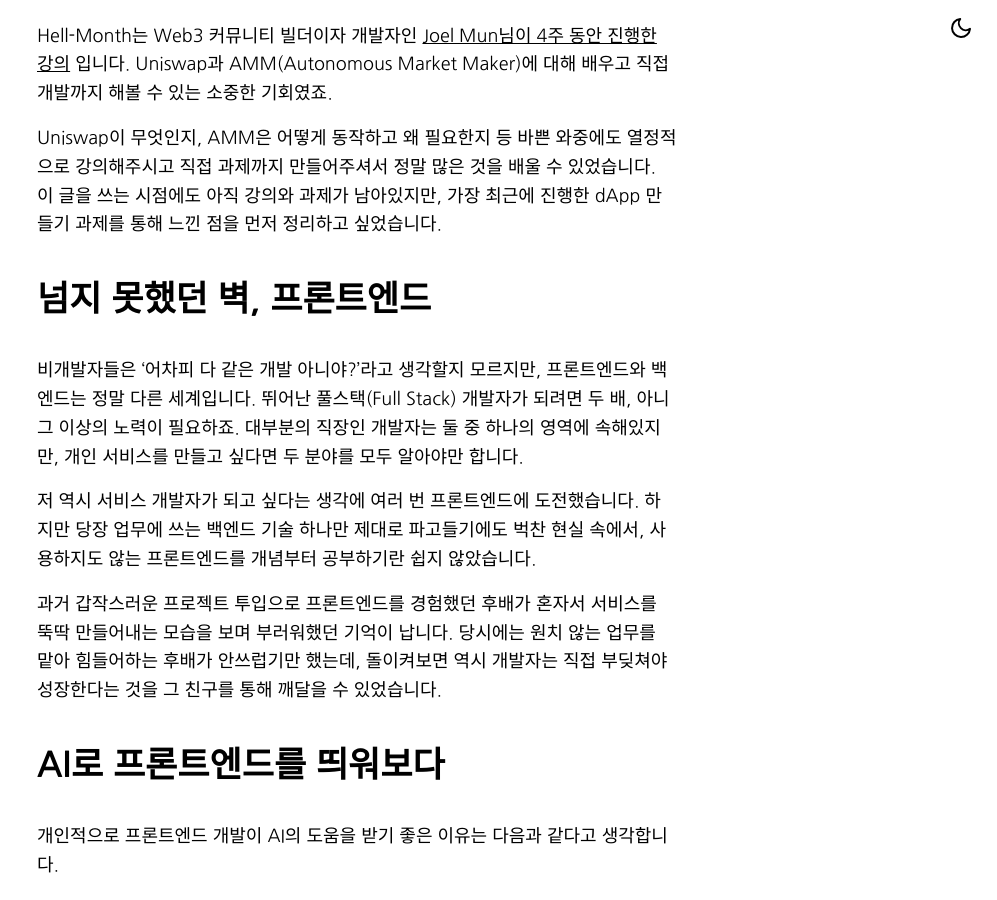
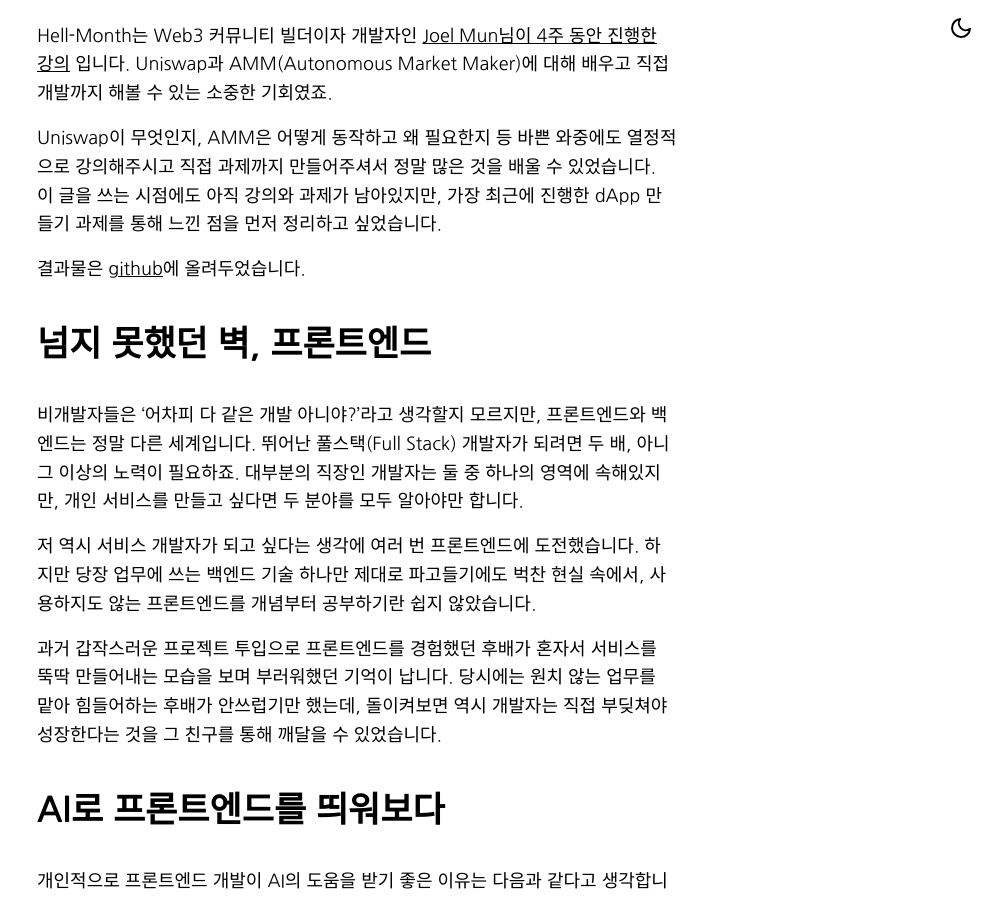
Before and after one commit to wnjoon/wnjoon.github.io, a Jekyll site: the page built from _posts/2025-09-15-miniamm-dapp-with-ai.md, in a window 1280 px wide and 900 px high, scrolled down 410 px. Shown: the whole window, without its empty margins (283-1280 px from the left). Built offline with Jekyll 4.4.1, drawn with Linux system fonts in a browser that asks for light colours.

Commit message:
add git address

```diff
--- a/_posts/2025-09-15-miniamm-dapp-with-ai.md
+++ b/_posts/2025-09-15-miniamm-dapp-with-ai.md
@@ -40,6 +40,8 @@
 Hell-Month는 Web3 커뮤니티 빌더이자 개발자인 [Joel Mun님이 4주 동안 진행한 강의](https://www.linkedin.com/posts/7oelm_%EA%B0%9C%EB%B0%9C%EC%9E%90-%EC%A1%B0%EC%97%98%EA%B3%BC-web3-%EC%82%BD%EC%A7%88-activity-7360115833097908225-HMuM?utm_source=share&utm_medium=member_desktop&rcm=ACoAACX_74kB5FHdEvU5kLzcald4RDFZSjBrrKA) 입니다. Uniswap과 AMM(Autonomous Market Maker)에 대해 배우고 직접 개발까지 해볼 수 있는 소중한 기회였죠.
 
 Uniswap이 무엇인지, AMM은 어떻게 동작하고 왜 필요한지 등 바쁜 와중에도 열정적으로 강의해주시고 직접 과제까지 만들어주셔서 정말 많은 것을 배울 수 있었습니다. 이 글을 쓰는 시점에도 아직 강의와 과제가 남아있지만, 가장 최근에 진행한 dApp 만들기 과제를 통해 느낀 점을 먼저 정리하고 싶었습니다.
+
+결과물은 [github](https://github.com/wnjoon/cohort-1-assignments-public/tree/assignment-4/4)에 올려두었습니다.
 
 ## 넘지 못했던 벽, 프론트엔드
 
```
Also changed, not shown: 1 other file.
